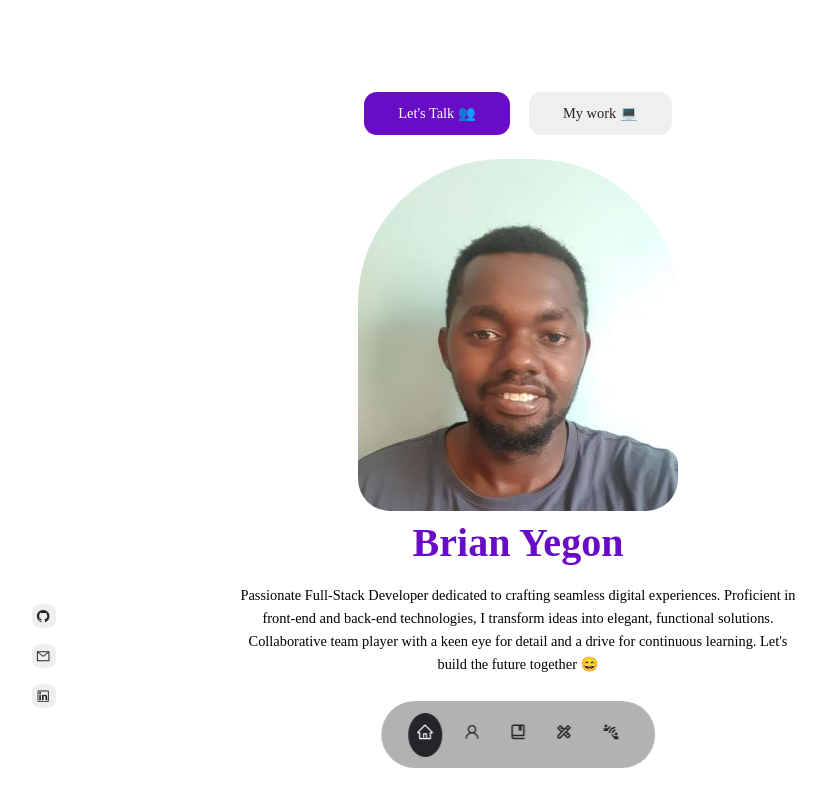
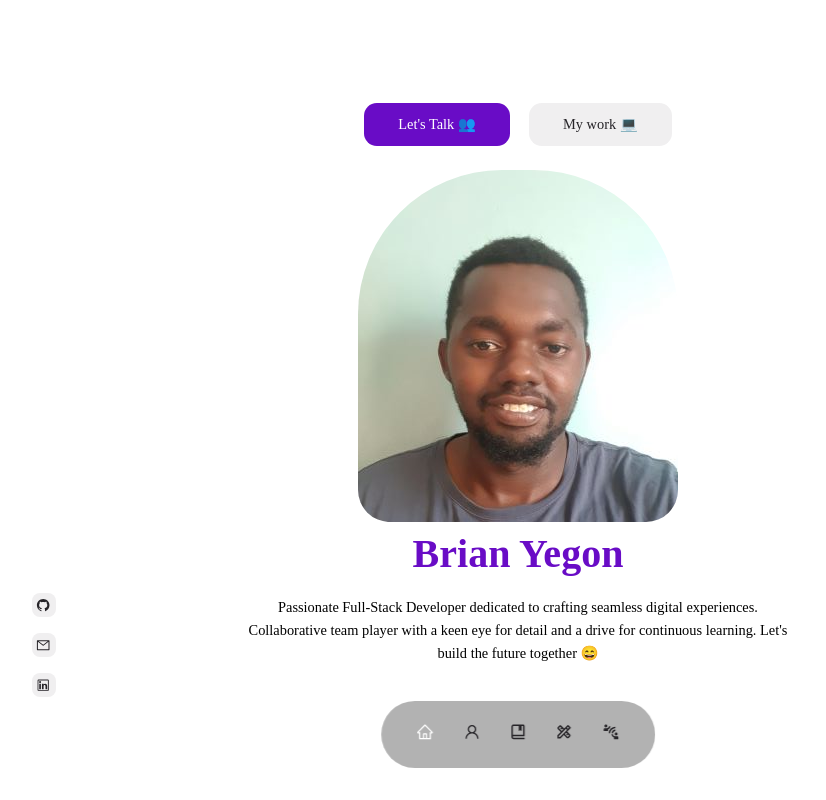
Before and after one commit to yegonkimutai/Personal-portfolio, a React (Create React App) app: page / in a window 1280 px wide. Shown: the top 800 px of the page, without its empty margins (122-948 px from the left). Built offline with nearby package versions, Linux system fonts and the light colour scheme; a web font is replaced by a local one.

Commit message:
:art:Update navbar

```diff
--- a/src/index.css
+++ b/src/index.css
@@ -31,10 +31,6 @@
 
   /* General transition */
   --transition: all 500ms ease;
-}
-
-html {
-  scroll-behavior: smooth;
 }
 
 body {
--- a/src/sections/header/Header.jsx
+++ b/src/sections/header/Header.jsx
@@ -17,7 +17,6 @@ function Header() {
         <h3>Brian Yegon</h3>
         <p>
           Passionate Full-Stack Developer dedicated to crafting seamless digital experiences.
-          Proficient in front-end and back-end technologies, I transform ideas into elegant, functional solutions.
           Collaborative team player with a keen eye for detail and a drive for continuous learning. Let's build the future together 😄
         </p>
         <div className="header-socials">
--- a/src/sections/navbar/Navbar.jsx
+++ b/src/sections/navbar/Navbar.jsx
@@ -12,27 +12,27 @@ function Navbar() {
 
   return (
     <nav id="navbar">
-      <Link to='home' spy={true} smooth={true} offset={-100} duration={300}
+      <Link to='home' spy={true} smooth={true} offset={-50} duration={500}
       className={activeNav === '#' ? 'active' : ''}>
         <AiOutlineHome />
       </Link>
 
-      <Link to='about' spy={true} smooth={true} offset={-100} duration={500}
+      <Link to='about' spy={true} smooth={true} offset={-50} duration={500}
       className={activeNav === '#about' ? 'active' : ''}>
         <AiOutlineUser />
       </Link>
 
-      <Link to='projects' spy={true} smooth={true} offset={-100} duration={500}
+      <Link to='projects' spy={true} smooth={true} offset={-50} duration={500}
        className={activeNav === '#projects' ? 'active' : ''}>
         <BiBookBookmark />
       </Link>
 
-      <Link to='skills' spy={true} smooth={true} offset={-100} duration={500}
+      <Link to='skills' spy={true} smooth={true} offset={-50} duration={500}
       className={activeNav === '#skills' ? 'active' : ''}>
          <MdOutlineDesignServices />
       </Link>
 
-      <Link to='contact' spy={true} smooth={true} offset={-100} duration={500}
+      <Link to='contact' spy={true} smooth={true} offset={-50} duration={500}
        className={activeNav === '#contact' ? 'active' : ''}>
         <MdConnectWithoutContact />
       </Link>
--- a/src/sections/navbar/navbar.css
+++ b/src/sections/navbar/navbar.css
@@ -26,6 +26,6 @@ nav a:hover {
 }
 
 nav a.active {
-  background: var(--color-black);
   color: var(--color-white);
+  text-decoration: underline;
 }
```
